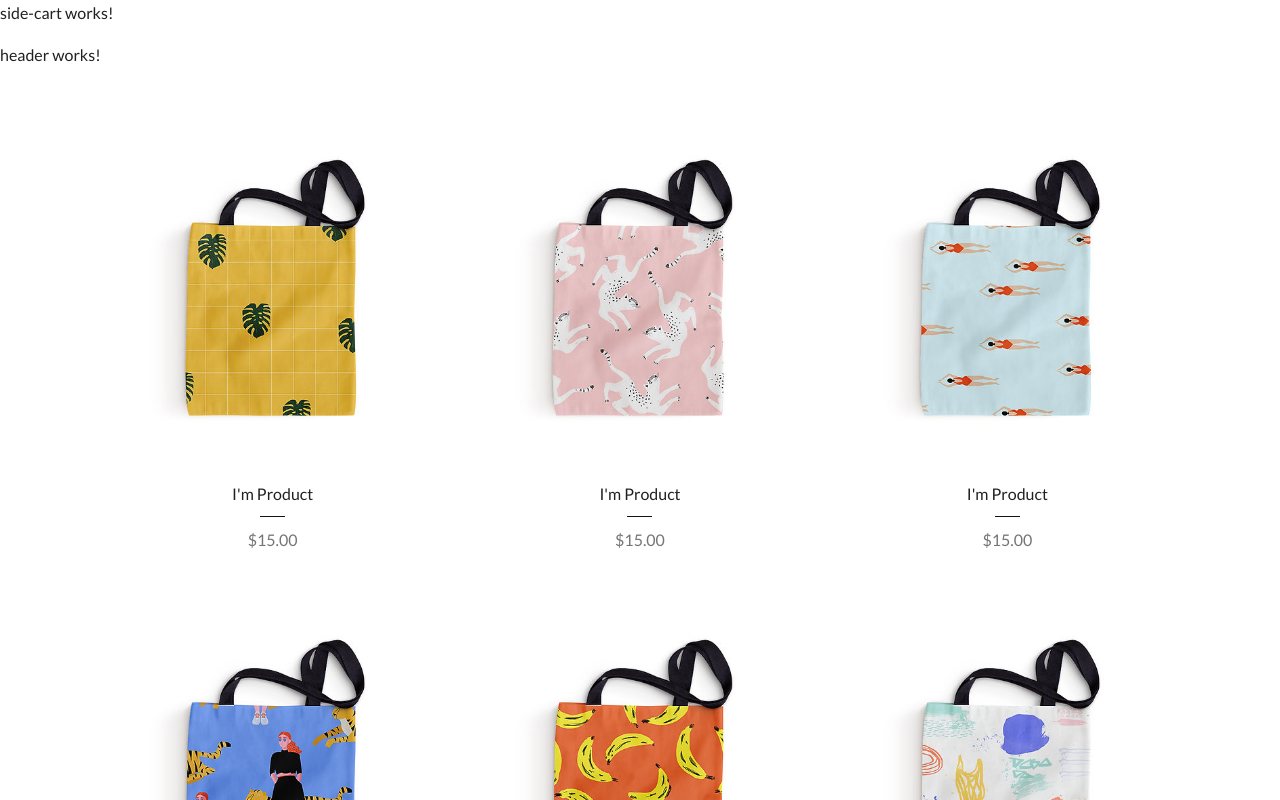
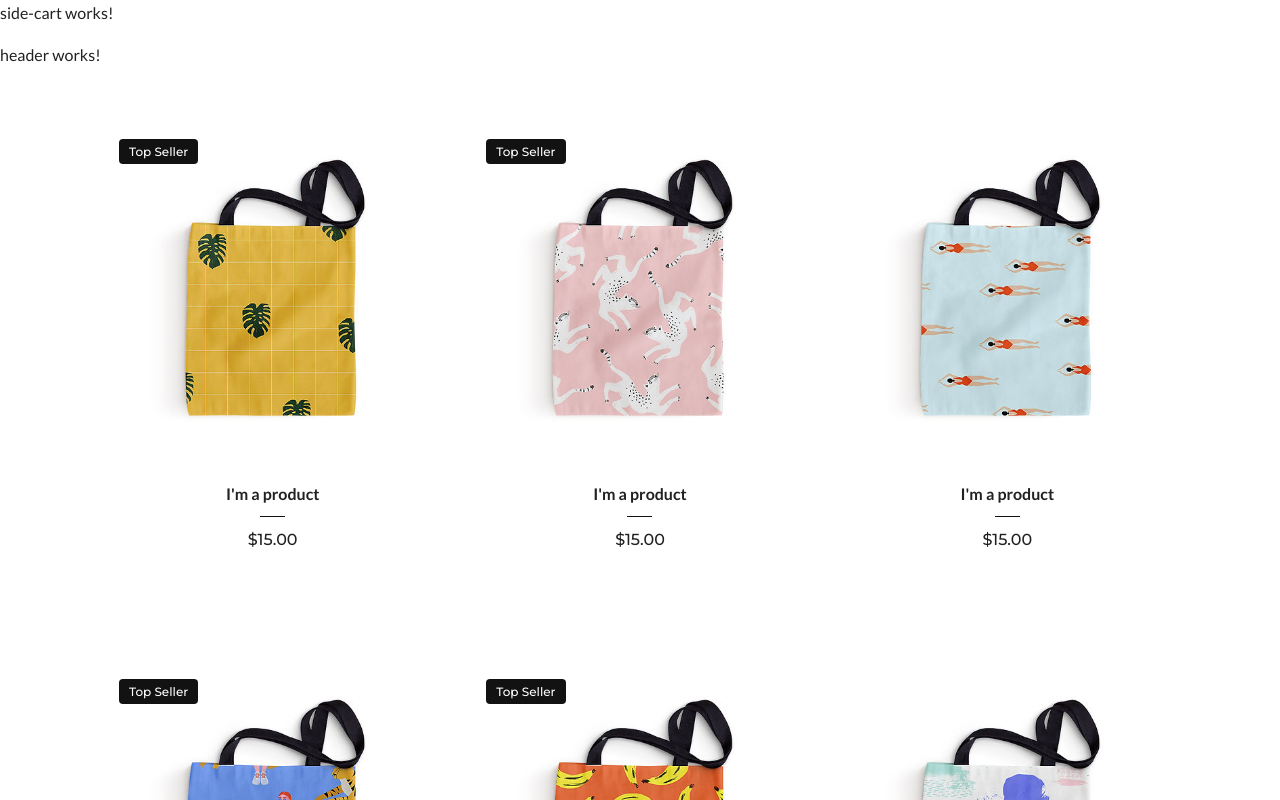
Before and after one commit to Ruska-N/Final-Project-BTU, an Angular app in the folder e-Commerce/: page / in a window 1280 px wide. Shown: the top 800 px of the page. Built offline with nearby package versions, Linux system fonts and the light colour scheme.

Commit message:
Corrected product card: added button on hover

```diff
--- a/e-Commerce/public/assets/data/products.json
+++ b/e-Commerce/public/assets/data/products.json
@@ -2,7 +2,7 @@
   "products": [
     {
       "id": 1,
-      "name": "I'm Product",
+      "name": "I'm a product",
       "price": 15.0,
       "image_url": [
         "assets/images/leavesOnYellowBg.jpg",
@@ -11,11 +11,12 @@
       "description": "I'm a product description. I'm a great place to add more details about your product such as sizing, material, care instructions and cleaning instructions.",
       "sku": "0001",
       "colors": ["Yellow"],
-      "quantity_in_stock": 10
+      "quantity_in_stock": 10,
+      "isTopSeller": true
     },
     {
       "id": 2,
-      "name": "I'm Product",
+      "name": "I'm a product",
       "price": 15.0,
       "image_url": [
         "assets/images/whiteCats.jpg",
@@ -24,11 +25,12 @@
       "description": "I'm a product description. I'm a great place to add more details about your product such as sizing, material, care instructions and cleaning instructions.",
       "sku": "0002",
       "colors": ["Pink"],
-      "quantity_in_stock": 10
+      "quantity_in_stock": 10,
+      "isTopSeller": true
     },
     {
       "id": 3,
-      "name": "I'm Product",
+      "name": "I'm a product",
       "price": 15.0,
       "image_url": [
         "assets/images/swimmingGirl.jpg",
@@ -41,7 +43,7 @@
     },
     {
       "id": 4,
-      "name": "I'm Product",
+      "name": "I'm a product",
       "price": 15.0,
       "image_url": [
         "assets/images/girlWithTiger.jpg",
@@ -50,11 +52,12 @@
       "description": "I'm a product description. I'm a great place to add more details about your product such as sizing, material, care instructions and cleaning instructions.",
       "sku": "0004",
       "colors": ["Purple"],
-      "quantity_in_stock": 10
+      "quantity_in_stock": 10,
+      "isTopSeller": true
     },
     {
       "id": 5,
-      "name": "I'm Product",
+      "name": "I'm a product",
       "price": 15.0,
       "image_url": [
         "assets/images/banana.jpg",
@@ -63,11 +66,12 @@
       "description": "I'm a product description. I'm a great place to add more details about your product such as sizing, material, care instructions and cleaning instructions.",
       "sku": "0005",
       "colors": ["Orange"],
-      "quantity_in_stock": 10
+      "quantity_in_stock": 10,
+      "isTopSeller": true
     },
     {
       "id": 6,
-      "name": "I'm Product",
+      "name": "I'm a product",
       "price": 15.0,
       "image_url": [
         "assets/images/abstractHandPaint.jpg",
@@ -80,7 +84,7 @@
     },
     {
       "id": 7,
-      "name": "I'm Product",
+      "name": "I'm a product",
       "price": 15.0,
       "sale_price": 14.25,
       "image_url": [
@@ -94,7 +98,7 @@
     },
     {
       "id": 8,
-      "name": "I'm Product",
+      "name": "I'm a product",
       "price": 15.0,
       "image_url": [
         "assets/images/blackDots.jpg",
@@ -107,7 +111,7 @@
     },
     {
       "id": 9,
-      "name": "I'm Product",
+      "name": "I'm a product",
       "price": 15.0,
       "image_url": [
         "assets/images/abstractBlue.jpg",
@@ -120,7 +124,7 @@
     },
     {
       "id": 10,
-      "name": "I'm Product",
+      "name": "I'm a product",
       "price": 15.0,
       "image_url": [
         "assets/images/handsOnGreenBg.jpg",
@@ -133,7 +137,7 @@
     },
     {
       "id": 11,
-      "name": "I'm Product",
+      "name": "I'm a product",
       "price": 15.0,
       "image_url": [
         "assets/images/lemonsOnPinkBg.jpg",
@@ -147,7 +151,7 @@
     },
     {
       "id": 12,
-      "name": "I'm Product",
+      "name": "I'm a product",
       "price": 15.0,
       "image_url": [
         "assets/images/abstractOrange.jpg",
--- a/e-Commerce/src/app/components/footer/footer.component.css
+++ b/e-Commerce/src/app/components/footer/footer.component.css
@@ -5,7 +5,7 @@
 }
 
 .footer-container {
-    max-width: 60%;
+    max-width: 80%;
     margin: 0 auto;
     padding: 60px 5%;
 }
@@ -14,12 +14,13 @@
     display: flex;
     justify-content: space-between;
     padding-bottom: 60px;
+    flex-wrap: wrap;
+    gap: 40px;
 }
 
 .link-group {
     display: flex;
     flex-direction: column;
-
 }
 
 .link-group a,
@@ -42,6 +43,7 @@
 
 .subscribe-section {
     max-width: 600px;
+    margin: 0 auto;
     padding: 0px 12px;
 }
 
@@ -51,6 +53,7 @@
     font-size: 14px;
     margin-bottom: 20px;
     font-weight: lighter;
+    text-align: center;
 }
 
 .input-wrapper {
@@ -129,12 +132,12 @@
 
 .rights-container {
     background-color: var(--color-text-light);
-    padding: 16px 0px;
+    padding: 16px 5%;
     text-align: center;
 }
 
 .rights-container p {
-    width: 60%;
+    width: 100%;
     margin: auto;
     font-size: 17px;
     font-weight: bold;
@@ -158,3 +161,35 @@
 .a-underline {
     text-decoration: underline !important;
 }
+
+@media (max-width: 768px) {
+    .footer-container {
+        max-width: 100%;
+        padding: 40px 5%;
+    }
+
+    .footer-links-section {
+        flex-direction: column;
+        align-items: center;
+        text-align: center;
+        gap: 30px;
+        padding-bottom: 40px;
+    }
+
+    .input-line {
+        flex-direction: column;
+        gap: 20px;
+    }
+
+    .input-line input {
+        text-align: center;
+    }
+
+    .subscribe-button {
+        padding: 12px 30px;
+    }
+
+    .rights-container p {
+        font-size: 15px;
+    }
+}
--- a/e-Commerce/src/app/components/product-card/product-card.component.css
+++ b/e-Commerce/src/app/components/product-card/product-card.component.css
@@ -1,8 +1,7 @@
 .product-card {
     text-align: center;
-    font-family: var(--font-main);
+    font-family: var(--font-headings);
     color: var(--color-text);
-    cursor: pointer;
 }
 
 .image-container {
@@ -12,13 +11,12 @@
     height: 0;
     padding-bottom: 100%;
     border-radius: 8px;
+    cursor: pointer;
 }
-
 
 .product-image {
     display: block;
     transition: transform 0.4s ease, opacity 0.4s ease;
-
     position: absolute;
     top: 0;
     left: 0;
@@ -49,21 +47,30 @@
     opacity: 1;
 }
 
-.sale-badge {
+.badge-container {
     position: absolute;
     top: 15px;
     left: 15px;
+    z-index: 3;
+}
+
+.badge {
     background-color: var(--color-black);
+    border-radius: 4px;
     color: var(--color-white);
     padding: 5px 10px;
     font-size: 12px;
     font-family: var(--font-headings);
     font-weight: 500;
-    z-index: 3;
+}
+
+.product-details {
+    cursor: pointer;
+    margin-bottom: 15px;
 }
 
 .product-name {
-    font-size: 16px;
+    font-weight: bold;
     margin: 0;
 }
 
@@ -80,10 +87,11 @@
     align-items: center;
     gap: 8px;
     font-size: 16px;
+    font-weight: bold;
 }
 
 .product-price {
-    color: var(--color-text-light);
+    font-weight: normal;
 }
 
 .original-price {
@@ -94,3 +102,30 @@
 .sale-price {
     color: var(--color-text);
 }
+
+.add-to-cart-button {
+    min-width: 315px;
+    height: 45px;
+    background-color: var(--color-white);
+    color: var(--color-black);
+    border: 1px solid black;
+    border-radius: 4px;
+    cursor: pointer;
+    font-size: 16px;
+    font-family: var(--font-headings);
+    font-weight: 600;
+    opacity: 0;
+    visibility: hidden;
+    transform: translateY(10px);
+    transition: opacity 0.3s ease, visibility 0.3s ease, transform 0.3s ease;
+}
+
+.add-to-cart-button:hover {
+    background-color: var(--color-black);
+}
+
+.product-card:hover .add-to-cart-button {
+    opacity: 1;
+    visibility: visible;
+    transform: translateY(0);
+}
--- a/e-Commerce/src/app/components/product-card/product-card.component.html
+++ b/e-Commerce/src/app/components/product-card/product-card.component.html
@@ -1,5 +1,5 @@
-<div class="product-card" [routerLink]="['/product', product.id]">
-  <div class="image-container">
+<div class="product-card">
+  <div class="image-container" [routerLink]="['/product', product.id]">
     <img
       class="product-image default-image"
       [src]="product.image_url[0]"
@@ -12,11 +12,18 @@
       [src]="product.image_url[1]"
       [alt]="product.name + ' print version'"
     />
-    } @if (product.sale_price) {
-    <span class="sale-badge">Sale</span>
+    }
+
+    <div class="badge-container">
+      @if (product.isTopSeller) {
+      <span class="badge top-seller-badge">Top Seller</span>
+      } @else if (product.sale_price) {
+      <span class="badge sale-badge">Sale</span>
       }
     </div>
+  </div>
 
+  <div class="product-details" [routerLink]="['/product', product.id]">
     <p class="product-name">{{ product.name }}</p>
     <hr class="divider" />
     <div class="price-container">
@@ -28,3 +35,8 @@
       }
     </div>
   </div>
+
+  <button class="add-to-cart-button" (click)="onAddToCart($event)">
+    Add to Cart
+  </button>
+</div>
--- a/e-Commerce/src/app/components/product-card/product-card.component.ts
+++ b/e-Commerce/src/app/components/product-card/product-card.component.ts
@@ -2,6 +2,7 @@ import { Component, Input } from '@angular/core';
 import { CommonModule } from '@angular/common';
 import { Product } from '../../interfaces/product.interface';
 import { RouterLink } from '@angular/router';
+import { CartService } from '../../services/cart.service';
 
 @Component({
   selector: 'app-product-card',
@@ -12,4 +13,11 @@ import { RouterLink } from '@angular/router';
 })
 export class ProductCardComponent {
   @Input() product!: Product;
+
+  constructor(private cartService: CartService) {}
+
+  onAddToCart(event: Event): void {
+    event.stopPropagation();
+    this.cartService.addToCart(this.product);
+  }
 }
--- a/e-Commerce/src/app/interfaces/product.interface.ts
+++ b/e-Commerce/src/app/interfaces/product.interface.ts
@@ -8,4 +8,5 @@ export interface Product {
   sku: string;
   colors: string[];
   quantity_in_stock: number;
+  isTopSeller?: boolean;
 }
--- a/e-Commerce/src/app/pages/product-details-page/product-details-page.component.css
+++ b/e-Commerce/src/app/pages/product-details-page/product-details-page.component.css
@@ -21,7 +21,8 @@
     display: flex;
     align-items: center;
     gap: 8px;
-    font-size: 14px;
+    font-size: 17px;
+    font-weight: bold;
 }
 
 .breadcrumbs a {
```
Lines whose indentation alone changed are shown as unchanged.
